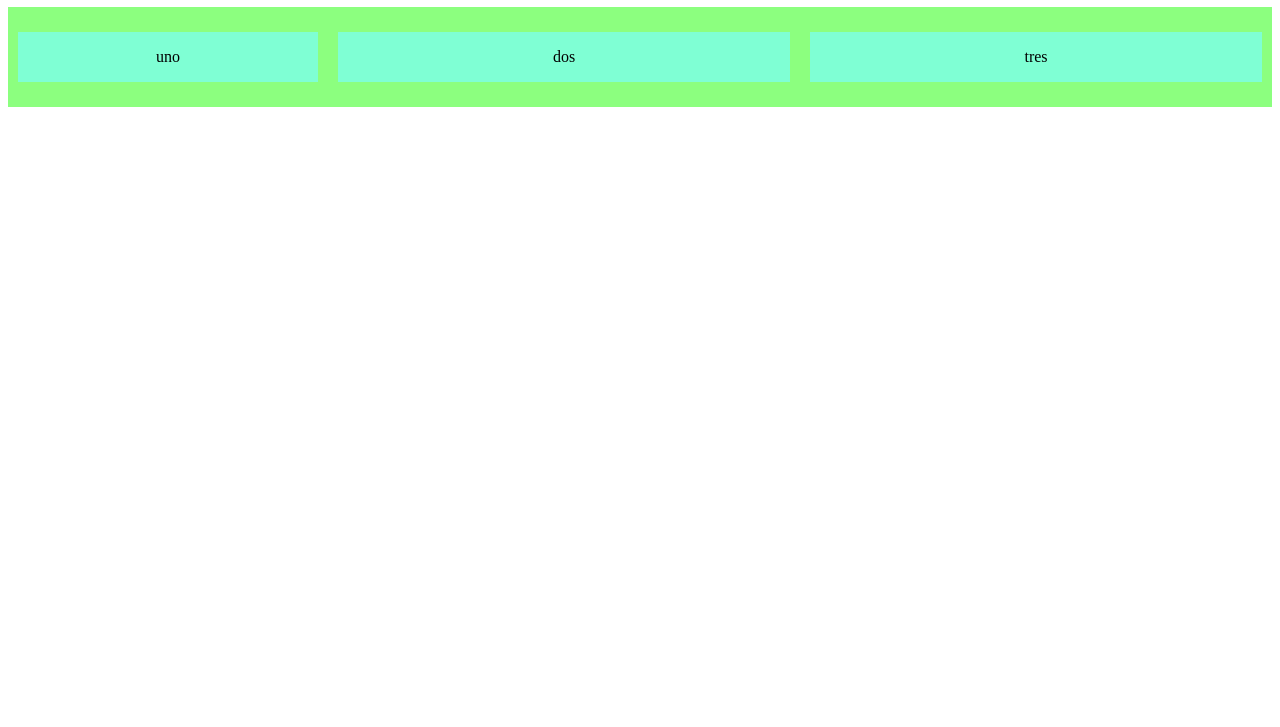
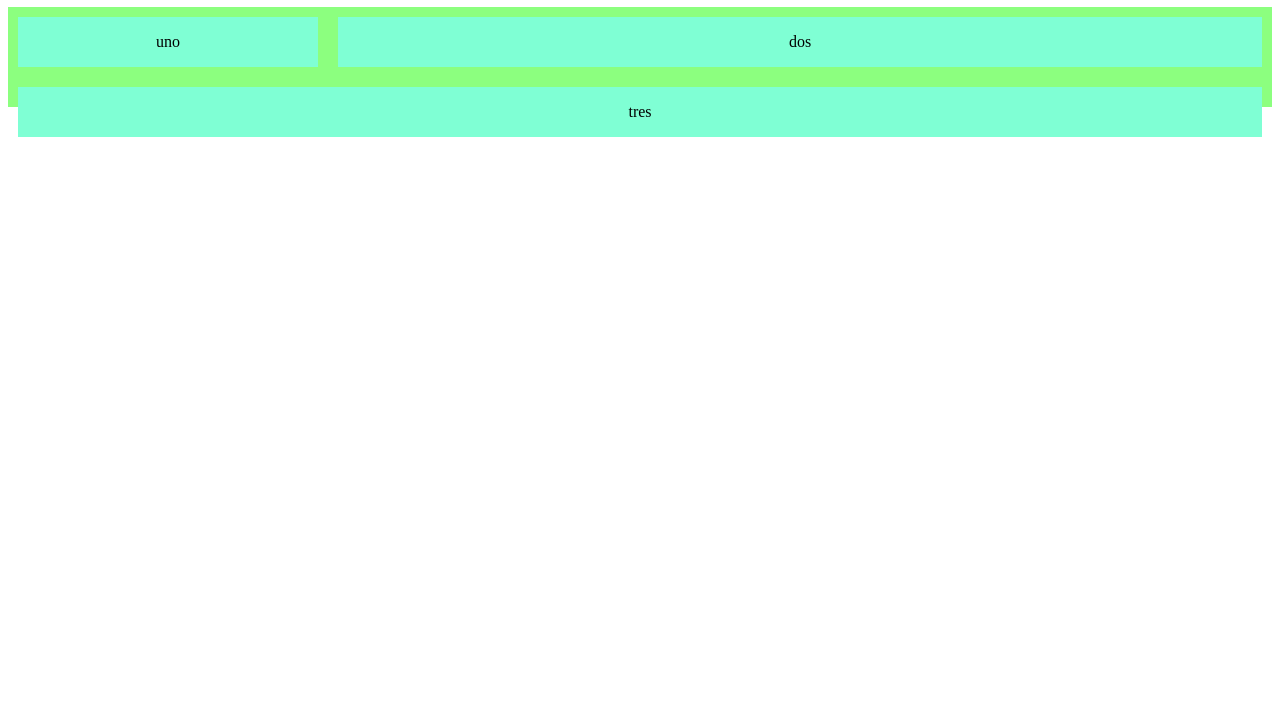
Before and after one commit to Victoria98Sagastizabal/flex1, a plain HTML site: page index.html in a window 1280 px wide. Shown: the part 73-800 px from the top of the page. Drawn offline with Linux system fonts and the light colour scheme.

Commit message:
add flex basis

```diff
--- a/style.css
+++ b/style.css
@@ -28,6 +28,7 @@
 
  .dos {
   flex-grow: 1;
+  flex-basis: 700px;
  }
 
  .tres {
```
